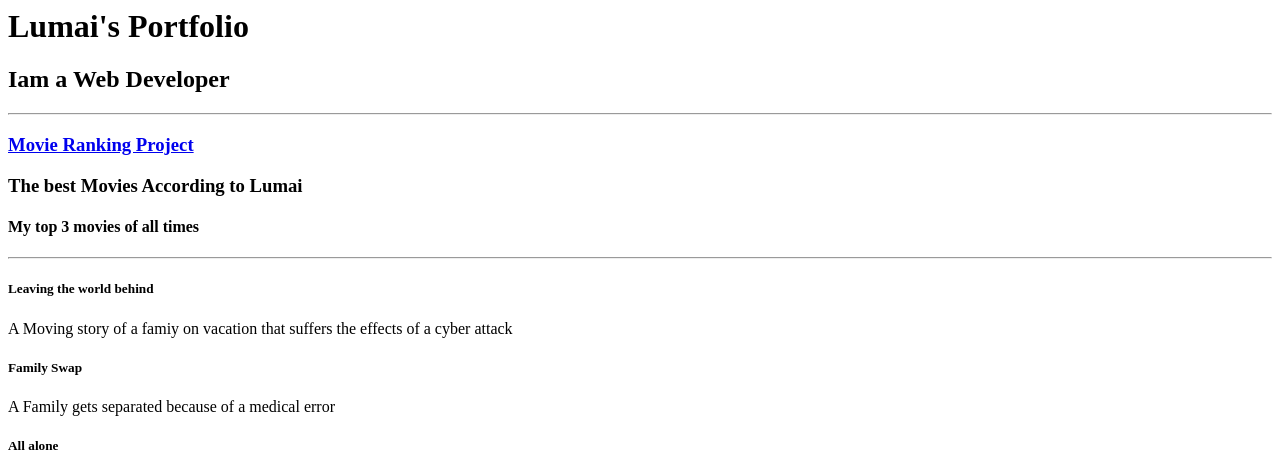
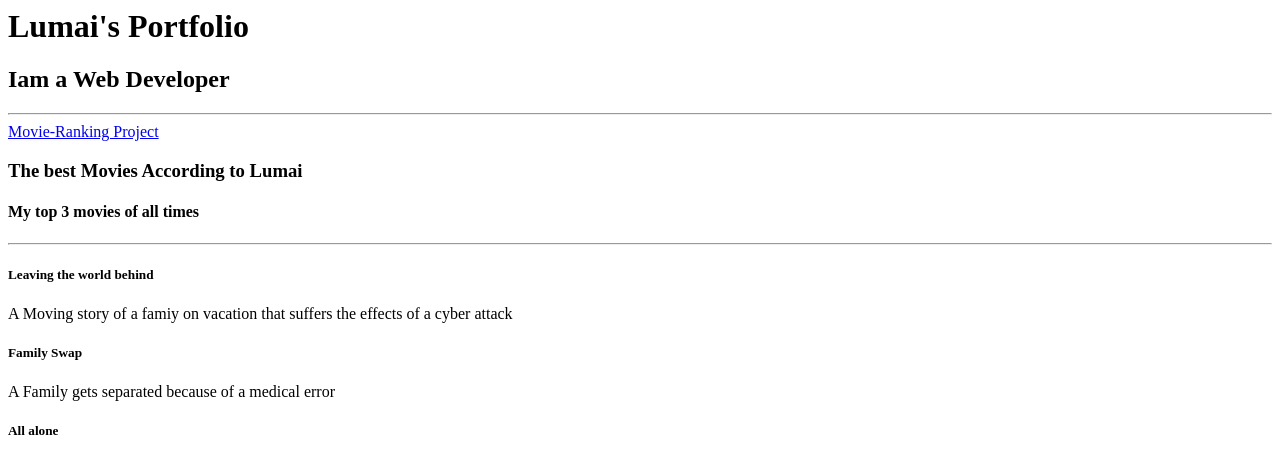
Before and after one commit to LumaiM/html-portfolio, a plain HTML site: page index.html in a window 1280 px wide. Shown: the top 459 px of the page. Drawn offline with Linux system fonts and the light colour scheme.

Commit message:
Add files via upload

```diff
--- a/index.html
+++ b/index.html
@@ -9,7 +9,7 @@
         <h1>Lumai's Portfolio</h1>
         <h2>Iam a Web Developer</h2>
         <hr />
-         <h3><a href="./public/movie-ranking.html">Movie Ranking Project</a></h3>
+         <a href="../4.3 HTML Porfolio Project/public/movie-ranking.html">Movie-Ranking Project</a>
          <h3>The best Movies According to Lumai</h3>
          <h4>My top 3 movies of all times</h4>
          <hr />
```
